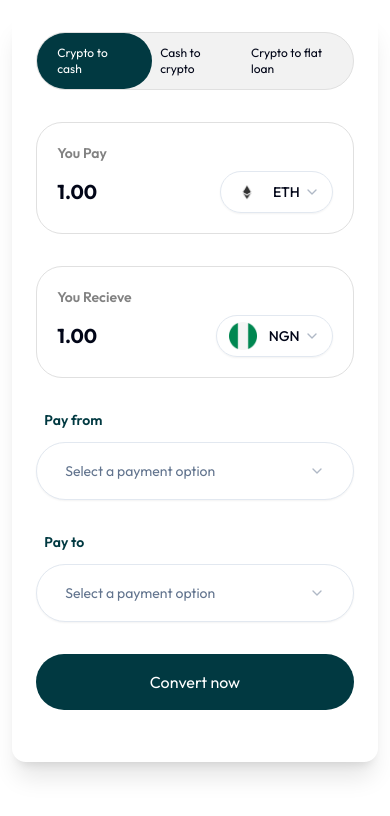
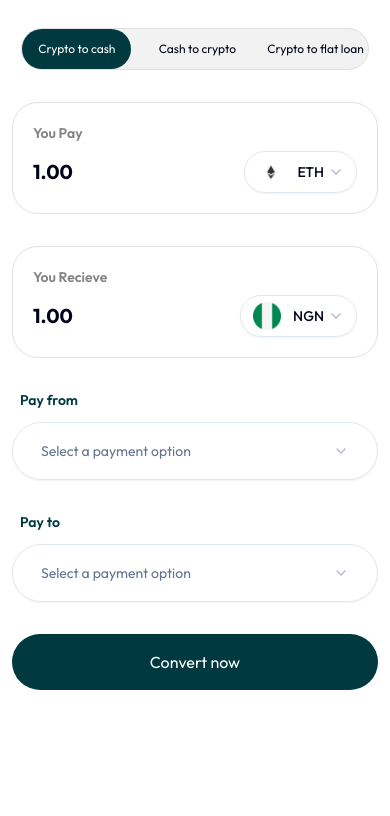
Before and after one commit to Donald2023-source/Novacrust-Task, a Next.js app: page / in a window 390 px wide. Shown: the top 816 px of the page. Built offline with nearby package versions, Linux system fonts and the light colour scheme.

Commit message:
style: alignments

```diff
--- a/app/components/Navbar.tsx
+++ b/app/components/Navbar.tsx
@@ -14,8 +14,8 @@ export default function Navbar({ navItems, setActiveTab, activeTab }: Props) {
             onClick={() => setActiveTab(item)}
             key={id}
             className={`${
-              item === activeTab && "bg-primary py-3 px-5  text-white "
-            } rounded-full md:text-base text-xs cursor-pointer md:px-5 px-2 transition-all duration-500`}
+              item === activeTab && "bg-primary py-3 px-4  text-white "
+            } rounded-full md:text-base text-xs cursor-pointer md:px-5 px-1 transition-all duration-500`}
           >
             {item}
           </span>
--- a/app/page.tsx
+++ b/app/page.tsx
@@ -12,9 +12,9 @@ export default function Home() {
   const [activeTab, setActiveTab] = useState("Crypto to cash");
   const [showRecieptientDetails, setShowReciepientDetails] = useState(false);
   return (
-    <div className="max-w-2xl md:p-5 p-3 flex items-center justify-center m-auto w-full h-fit">
+    <div className="max-w-2xl md:p-5 p-2 flex items-center justify-center m-auto w-full h-fit">
       <div
-        className={`flex shadow-xl py-5 px-4 rounded-xl w-full  h-full my-auto flex-col ${
+        className={`flex md:shadow-xl py-5 md:px-5 px-1 rounded-xl w-full  h-full my-auto flex-col ${
           showRecieptientDetails && "hidden"
         }`}
       >
@@ -24,7 +24,7 @@ export default function Home() {
           setActiveTab={setActiveTab}
         />
 
-        <div className="w-[95%] py-8 mx-auto">
+        <div className="w-full py-8 mx-auto">
           {activeTab === navItems[0] && (
             <CryptToCash setShowReciepientDetails={setShowReciepientDetails} />
           )}
```
